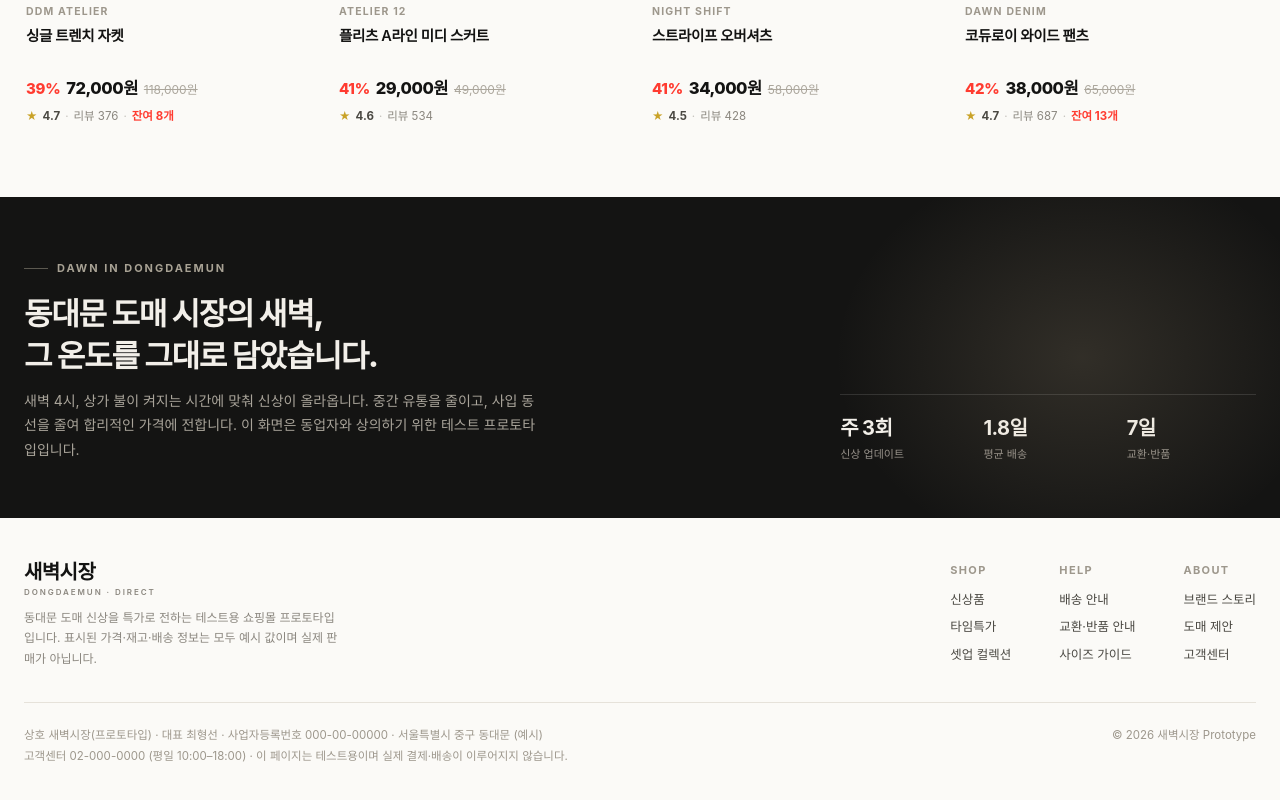
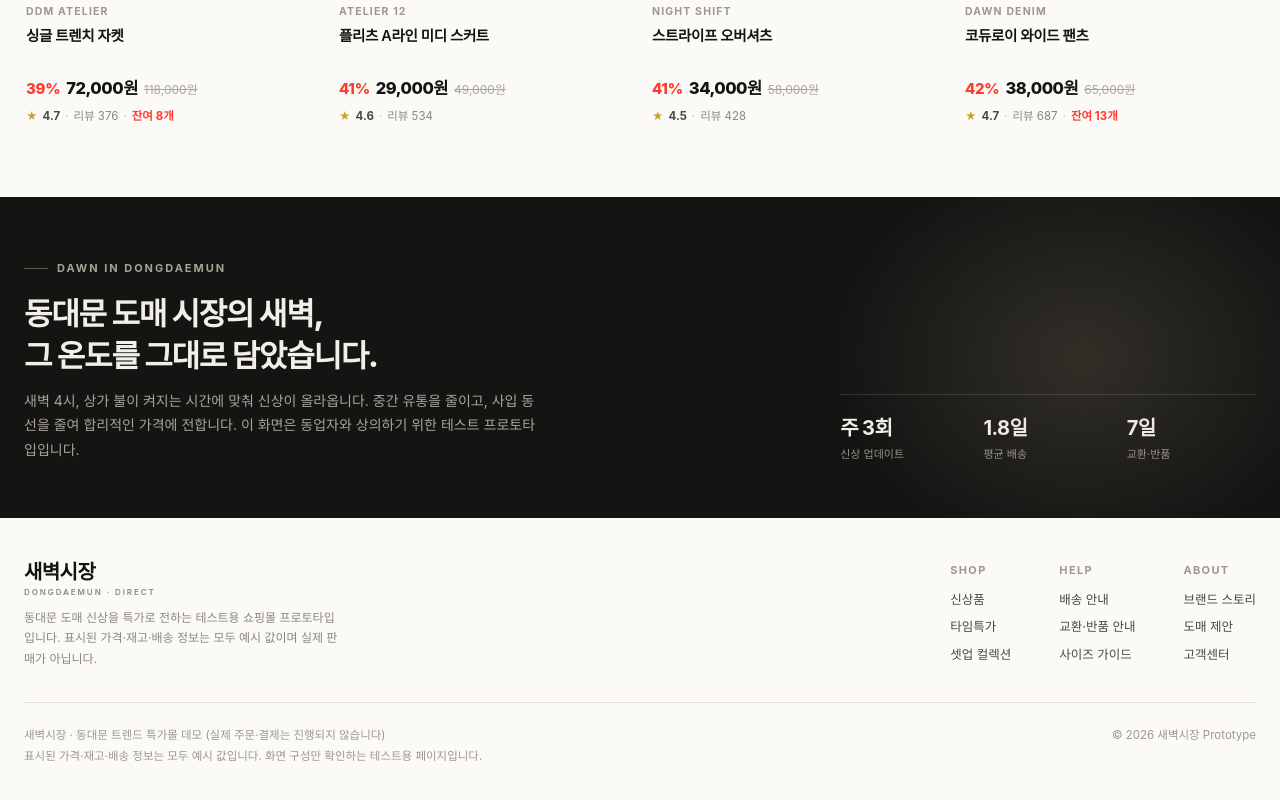
Before and after one commit to airchs19/airchs_test_2611, a plain HTML site: page index.html in a window 1280 px wide. Shown: the part 2674-3474 px from the top of the page. Drawn offline with Linux system fonts and the light colour scheme.

Commit message:
공개 데모 공유 전 푸터 개인정보 문구 정리

```diff
--- a/index.html
+++ b/index.html
@@ -615,7 +615,7 @@
       </div>
     </div>
     <div class="foot-bottom">
-      <div class="fine">상호 새벽시장(프로토타입) · 대표 최형선 · 사업자등록번호 000-00-00000 · 서울특별시 중구 동대문 (예시)<br>고객센터 02-000-0000 (평일 10:00–18:00) · 이 페이지는 테스트용이며 실제 결제·배송이 이루어지지 않습니다.</div>
+      <div class="fine">새벽시장 · 동대문 트렌드 특가몰 데모 (실제 주문·결제는 진행되지 않습니다)<br>표시된 가격·재고·배송 정보는 모두 예시 값입니다. 화면 구성만 확인하는 테스트용 페이지입니다.</div>
       <div>© 2026 새벽시장 Prototype</div>
     </div>
   </div>
```
Also changed, not shown: 1 other file.
